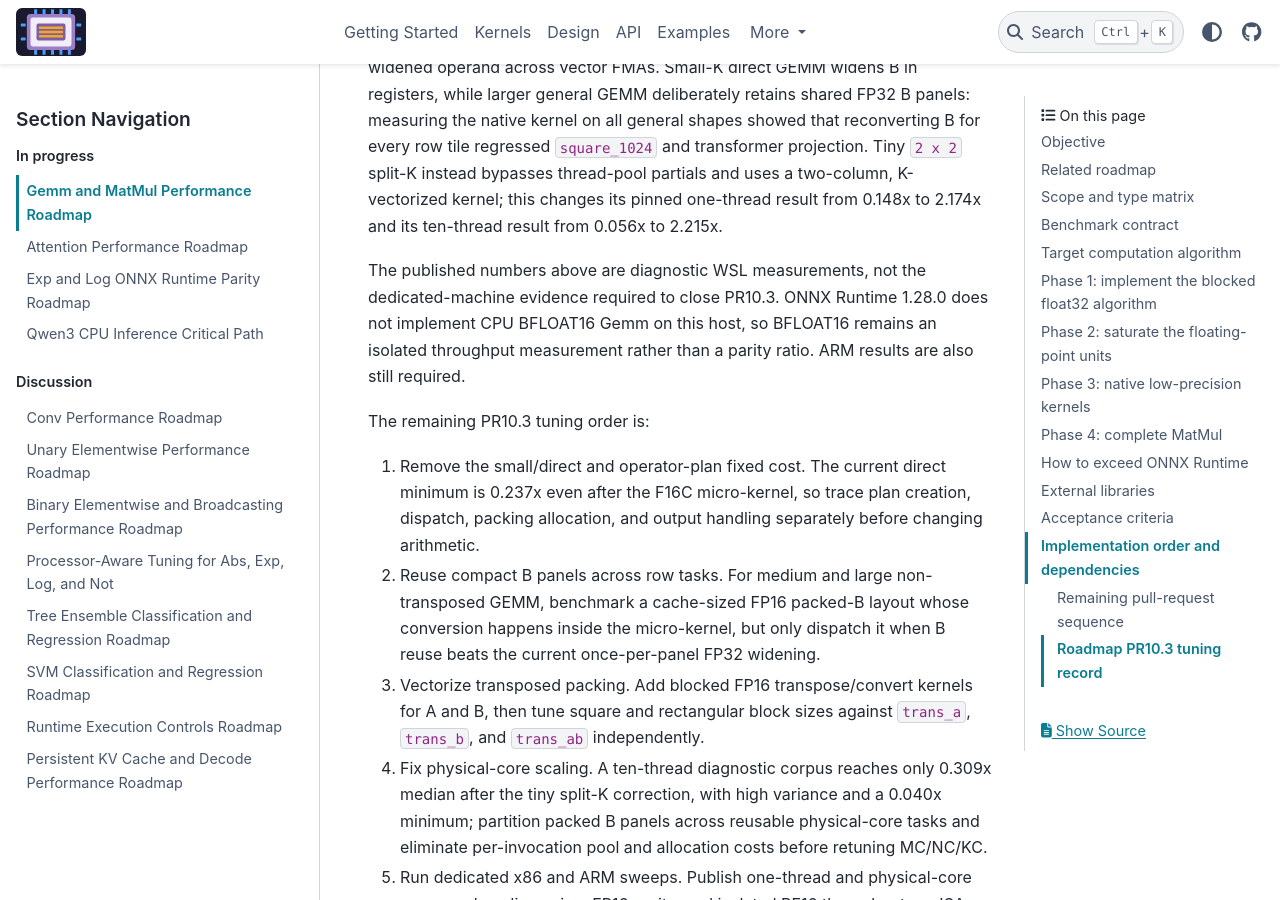
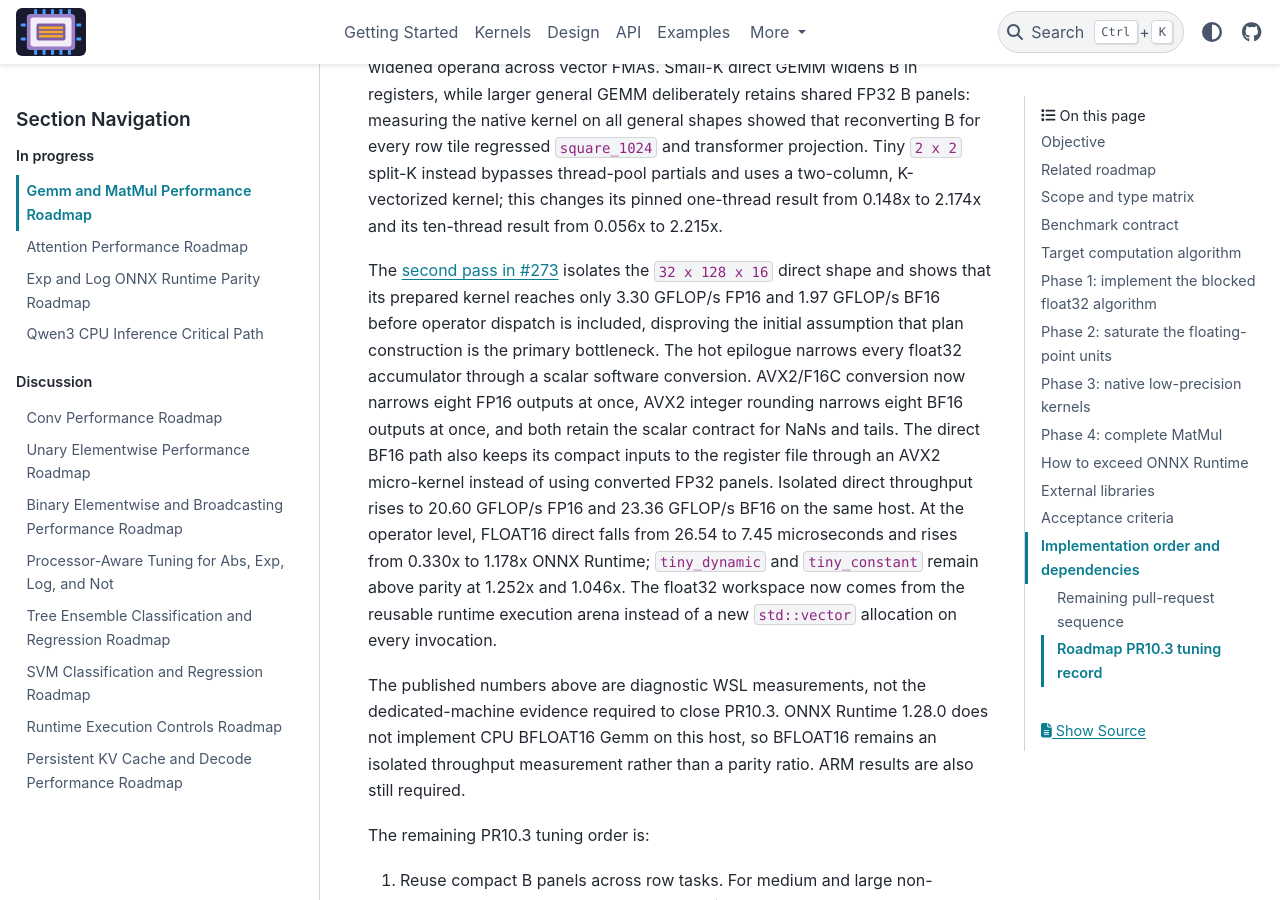
Before and after one commit to xadupre/onnx-light-cpu, a Sphinx documentation site: the page built from docs/next_steps/2026_08_gemm_matmul.rst, in a window 1280 px wide and 900 px high, scrolled down 34198 px. Built offline with Sphinx 7.4.7 and the PyData theme 0.15.4, drawn with Linux system fonts in a browser that asks for light colours; pages that are not in the unit, such as notebooks, are missing from menus; some of the changed text lies outside the part shown.

Commit message:
Reduce half GEMM direct-path overhead (#273)
* Reduce half GEMM direct-path overhead

Co-authored-by: Copilot <223556219+Copilot@users.noreply.github.com>

* Link half GEMM tuning PR from roadmap

Co-authored-by: Copilot <223556219+Copilot@users.noreply.github.com>

---------

Co-authored-by: Copilot <223556219+Copilot@users.noreply.github.com>

```diff
--- a/docs/next_steps/2026_08_gemm_matmul.rst
+++ b/docs/next_steps/2026_08_gemm_matmul.rst
@@ -1295,13 +1295,15 @@ fallbacks are ordered. Completed rows remain visible so scope is not lost.
        median with no priority case below 0.9x where the type is supported.
        The PR contains measurement-driven tuning only.
      - PR10.1
-     - `In progress in #267
-       <https://github.com/xadupre/onnx-light-cpu/pull/267>`_. The parity runner
-       now covers FLOAT16. On a pinned AVX2/FMA/F16C i7-13800H thread, the first
-       tuning pass raises the 18-case median from 0.341x to 0.479x ONNX Runtime
-       and the minimum from 0.138x to 0.237x. Skinny-M, skinny-N, and the tiny
-       split-K case reach 1.566x, 2.159x, and 2.174x respectively. The complete
-       gate remains open.
+     - In progress. The `first tuning pass in #267
+       <https://github.com/xadupre/onnx-light-cpu/pull/267>`_ raises the 18-case
+       median from 0.341x to 0.479x ONNX Runtime and the minimum from 0.138x to
+       0.237x on a pinned AVX2/FMA/F16C i7-13800H thread. The `second tuning
+       pass in #273 <https://github.com/xadupre/onnx-light-cpu/pull/273>`_
+       vectorizes FP16/BF16 output narrowing, adds an AVX2 BF16 direct
+       micro-kernel, and routes the operator workspace through the runtime
+       arena. The focused FLOAT16 direct/tiny corpus reaches a 1.178x median
+       and 1.046x minimum. The complete dedicated-machine gate remains open.
    * - Roadmap PR10.4
      - Integer and compact-format performance gate.
      - Dedicated-machine results are published per type and ISA. Types
@@ -1337,6 +1339,23 @@ split-K instead bypasses thread-pool partials and uses a two-column,
 K-vectorized kernel; this changes its pinned one-thread result from 0.148x to
 2.174x and its ten-thread result from 0.056x to 2.215x.
 
+The `second pass in #273
+<https://github.com/xadupre/onnx-light-cpu/pull/273>`_ isolates the
+``32 x 128 x 16`` direct shape and shows that its prepared kernel reaches only
+3.30 GFLOP/s FP16 and 1.97 GFLOP/s BF16 before operator dispatch is included,
+disproving the initial assumption that plan construction is the primary
+bottleneck. The hot epilogue narrows every float32 accumulator through a scalar
+software conversion. AVX2/F16C conversion now narrows eight FP16 outputs at
+once, AVX2 integer rounding narrows eight BF16 outputs at once, and both retain
+the scalar contract for NaNs and tails. The direct BF16 path also keeps its
+compact inputs to the register file through an AVX2 micro-kernel instead of
+using converted FP32 panels. Isolated direct throughput rises to 20.60 GFLOP/s
+FP16 and 23.36 GFLOP/s BF16 on the same host. At the operator level, FLOAT16
+direct falls from 26.54 to 7.45 microseconds and rises from 0.330x to 1.178x
+ONNX Runtime; ``tiny_dynamic`` and ``tiny_constant`` remain above parity at
+1.252x and 1.046x. The float32 workspace now comes from the reusable runtime
+execution arena instead of a new ``std::vector`` allocation on every invocation.
+
 The published numbers above are diagnostic WSL measurements, not the
 dedicated-machine evidence required to close PR10.3. ONNX Runtime 1.28.0 does
 not implement CPU BFLOAT16 Gemm on this host, so BFLOAT16 remains an isolated
@@ -1345,10 +1364,6 @@ required.
 
 The remaining PR10.3 tuning order is:
 
-#. Remove the small/direct and operator-plan fixed cost. The current direct
-   minimum is 0.237x even after the F16C micro-kernel, so trace plan creation,
-   dispatch, packing allocation, and output handling separately before changing
-   arithmetic.
 #. Reuse compact B panels across row tasks. For medium and large non-transposed
    GEMM, benchmark a cache-sized FP16 packed-B layout whose conversion happens
    inside the micro-kernel, but only dispatch it when B reuse beats the current
```
Also changed, not shown: CMakeLists.txt (+8 -0 lines), 6 other files.
